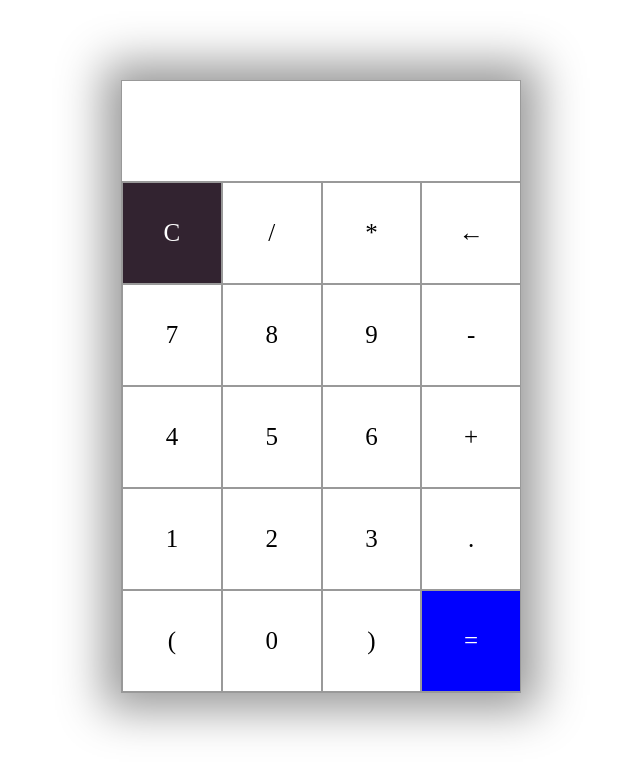
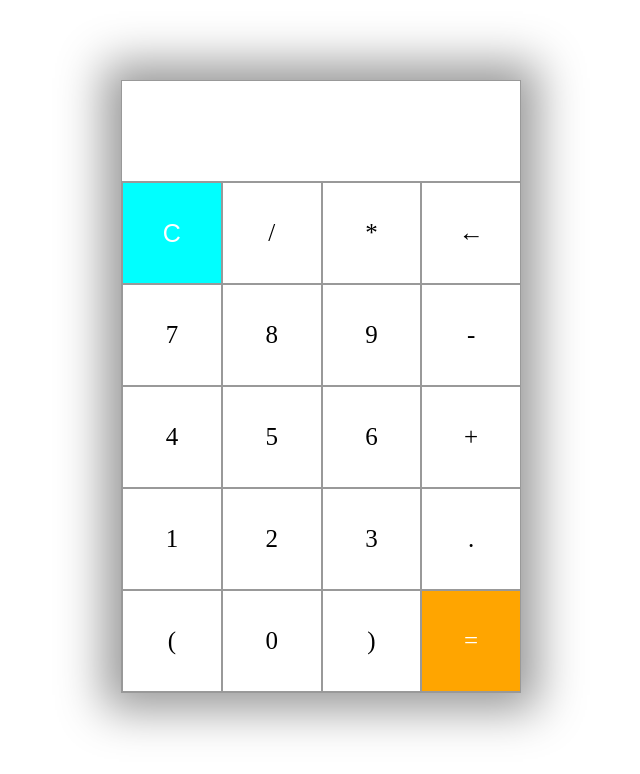
Before and after one commit to MohamedaliHammi/Calculatrice, a plain HTML site: page index.html in a window 1280 px wide. In both pictures the pointer is over the element 490 px from the left and 233 px from the top of the page. Shown: the whole page, without its empty margins (319-959 px from the left). Drawn offline with Linux system fonts and the light colour scheme.

Commit message:
some css changes / equal button color & fonts

```diff
--- a/style.css
+++ b/style.css
@@ -13,6 +13,7 @@ body{
     box-shadow: 0px 0px 43px 17px rgba(153, 153, 153, 1);
 }
 #display{
+    font-family: 'Franklin Gothic Medium', 'Arial Narrow', Arial, sans-serif;
     text-align: right;
     line-height: 70px;
     padding: 50px 8px;
@@ -37,11 +38,12 @@ body{
     cursor: pointer;
 }
 #equal{
-    background-color: blue;
+    background-color: orange;
     color: white;
 }
 .button:hover{
-    background-color: #322330;
+    background-color: cyan;
     color: white;
     transition: 0.5s ease-in-out;
+    font-family: Arial, Helvetica, sans-serif;
 }
```
